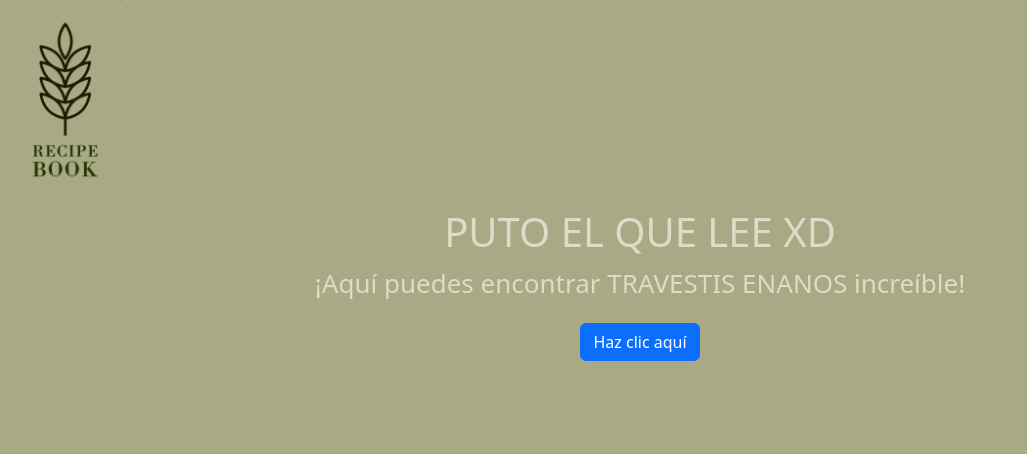
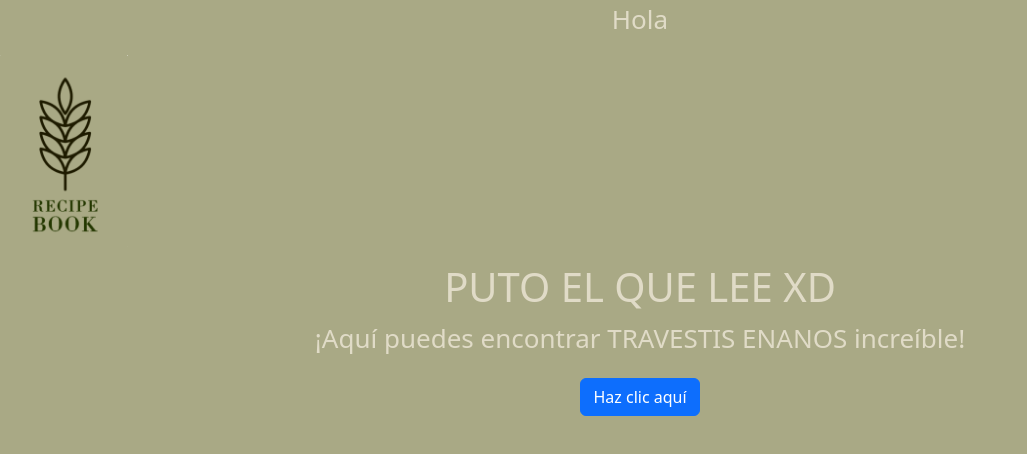
Before and after one commit to reak97/Recipe-project, a React (Create React App) app in the folder frontend/: page / in a window 1280 px wide. Shown: the top 454 px of the page, without its empty margins (0-1027 px from the left). Built offline with nearby package versions, Linux system fonts and the light colour scheme.

Commit message:
router dom

```diff
--- a/frontend/package.json
+++ b/frontend/package.json
@@ -9,6 +9,7 @@
     "bootstrap": "^5.3.3",
     "react": "^18.2.0",
     "react-dom": "^18.2.0",
+    "react-router-dom": "^6.23.0",
     "react-scripts": "5.0.1",
     "web-vitals": "^2.1.4"
   },
--- a/frontend/src/components/Content/Header.jsx
+++ b/frontend/src/components/Header.jsx
@@ -1,8 +1,10 @@
-import logo from '../../assets/img/Recipe.PNG';
+import logo from '../assets/img/Recipe.PNG';
+import Navbar from './Navbar';
 import "./Web.css";
-export default function Menu() {
+export default function Header() {
     return (
       <header>
+        <Navbar/>
         <figure>
           <div className='logo'>
             <img src={logo} alt="Logo Recipe Book	" className='w-50'/>
--- a/frontend/src/components/Home.jsx
+++ b/frontend/src/components/Home.jsx
@@ -1,5 +1,5 @@
 import React from 'react';
-import Header from './Content/Header';
+import Header from './Header';
 
 const Home = () => {
   return (
--- /dev/null
+++ b/frontend/src/components/Navbar.jsx
@@ -0,0 +1,5 @@
+export default function Navbar(){
+    return(
+        <p>Hola</p>
+    )
+}
```
Also changed, not shown: frontend/src/components/Web.css (renamed from frontend/src/components/Content/Web.css), 1 other file (tests, documents, lock files or other folders).
